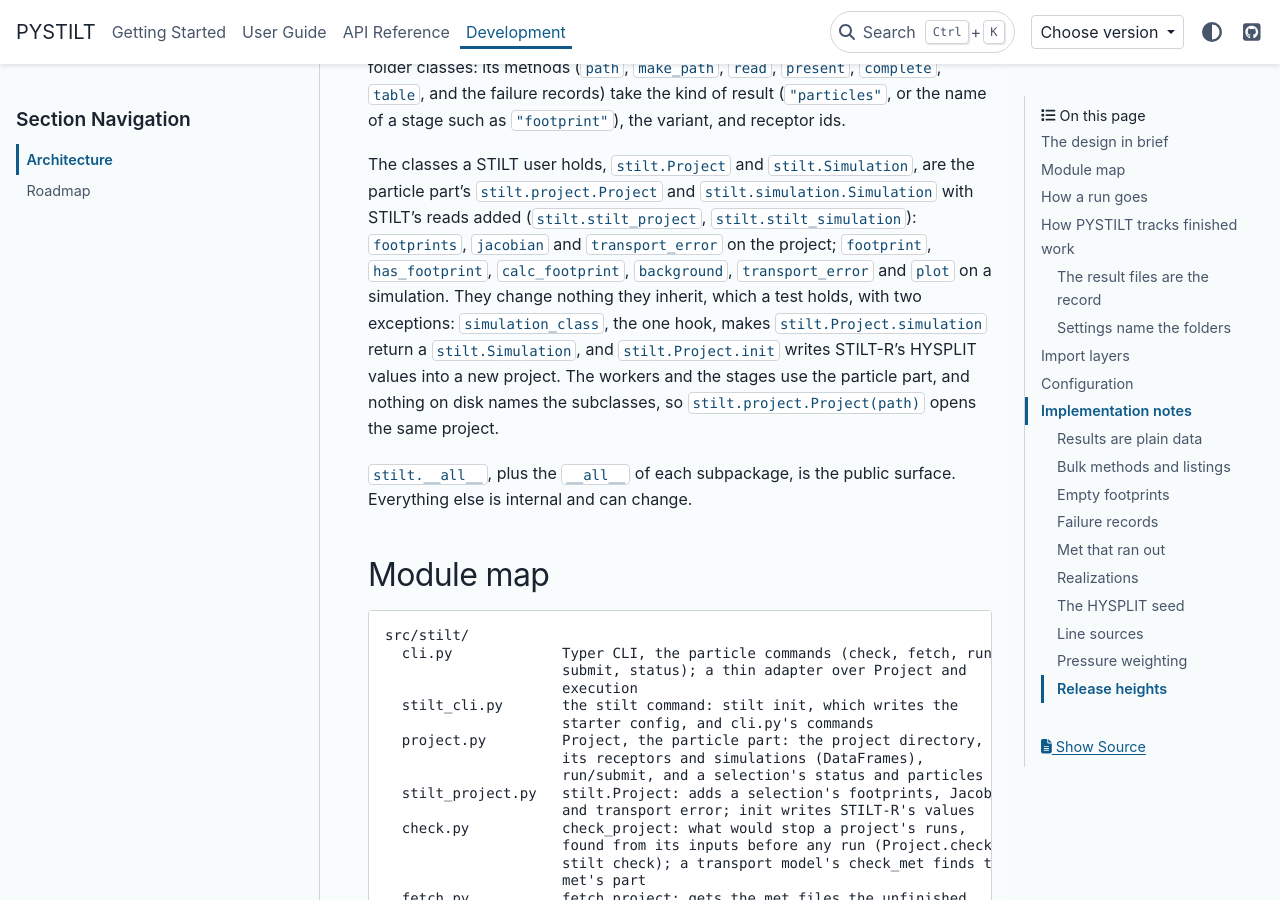
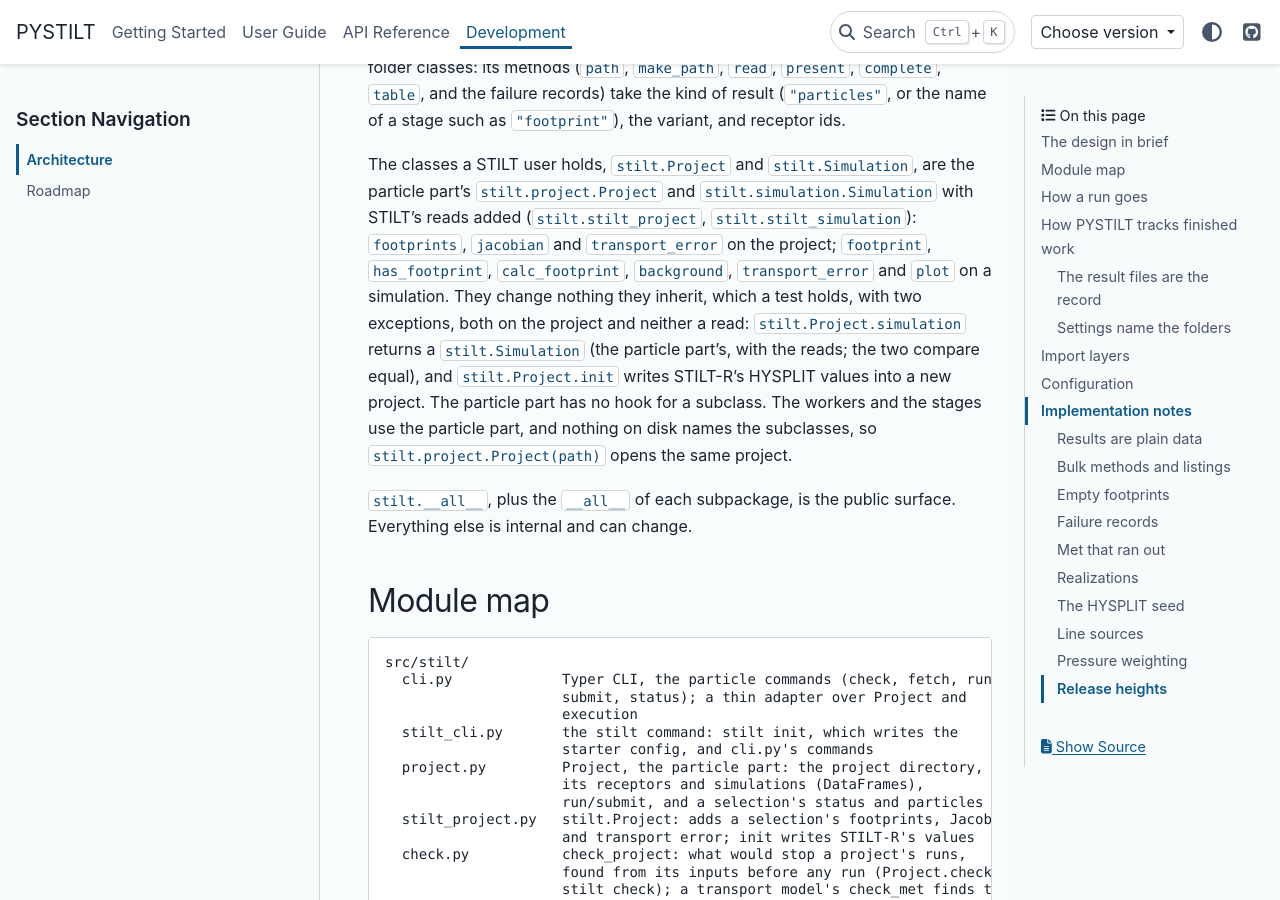
Before and after one commit to fbirds5230/runtraj, a Sphinx documentation site: the page built from docs/development/architecture.rst, in a window 1280 px wide and 900 px high, scrolled down 1404 px. Built offline with Sphinx 7.4.7 and the PyData theme 0.15.4, drawn with Linux system fonts in a browser that asks for light colours; pages that are not in the unit, such as notebooks, are missing from menus.

Commit message:
refactor(project): return stilt.Simulation by overriding stilt.Project.simulation, not through a class attribute
The particle part's Project had simulation_class, a class attribute only
stilt.Project set, and stilt.Project declared the method's return type for
editors in a typing-only block. stilt.Project.simulation() now overrides
the particle part's: it calls it, so the lookups and refusals stay in one
place, and returns a stilt.Simulation of the same fields, under a real
return type. The particle part has no hook for a subclass. The test that
holds what the subclasses change now allows simulation and init.

```diff
--- a/docs/development/architecture.rst
+++ b/docs/development/architecture.rst
@@ -64,9 +64,11 @@ are the particle part's ``stilt.project.Project`` and
 ``jacobian`` and ``transport_error`` on the project; ``footprint``,
 ``has_footprint``, ``calc_footprint``, ``background``, ``transport_error``
 and ``plot`` on a simulation. They change nothing they inherit, which a test
-holds, with two exceptions: ``simulation_class``, the one hook, makes
-``stilt.Project.simulation`` return a ``stilt.Simulation``, and
-``stilt.Project.init`` writes STILT-R's HYSPLIT values into a new project.
+holds, with two exceptions, both on the project and neither a read:
+``stilt.Project.simulation`` returns a ``stilt.Simulation`` (the particle
+part's, with the reads; the two compare equal), and ``stilt.Project.init``
+writes STILT-R's HYSPLIT values into a new project. The particle part has
+no hook for a subclass.
 The workers and the stages use the particle part, and nothing on disk names
 the subclasses, so ``stilt.project.Project(path)`` opens the same project.
 
```
Also changed, not shown: AGENTS.md (+1 -1 lines), 1 other file.
